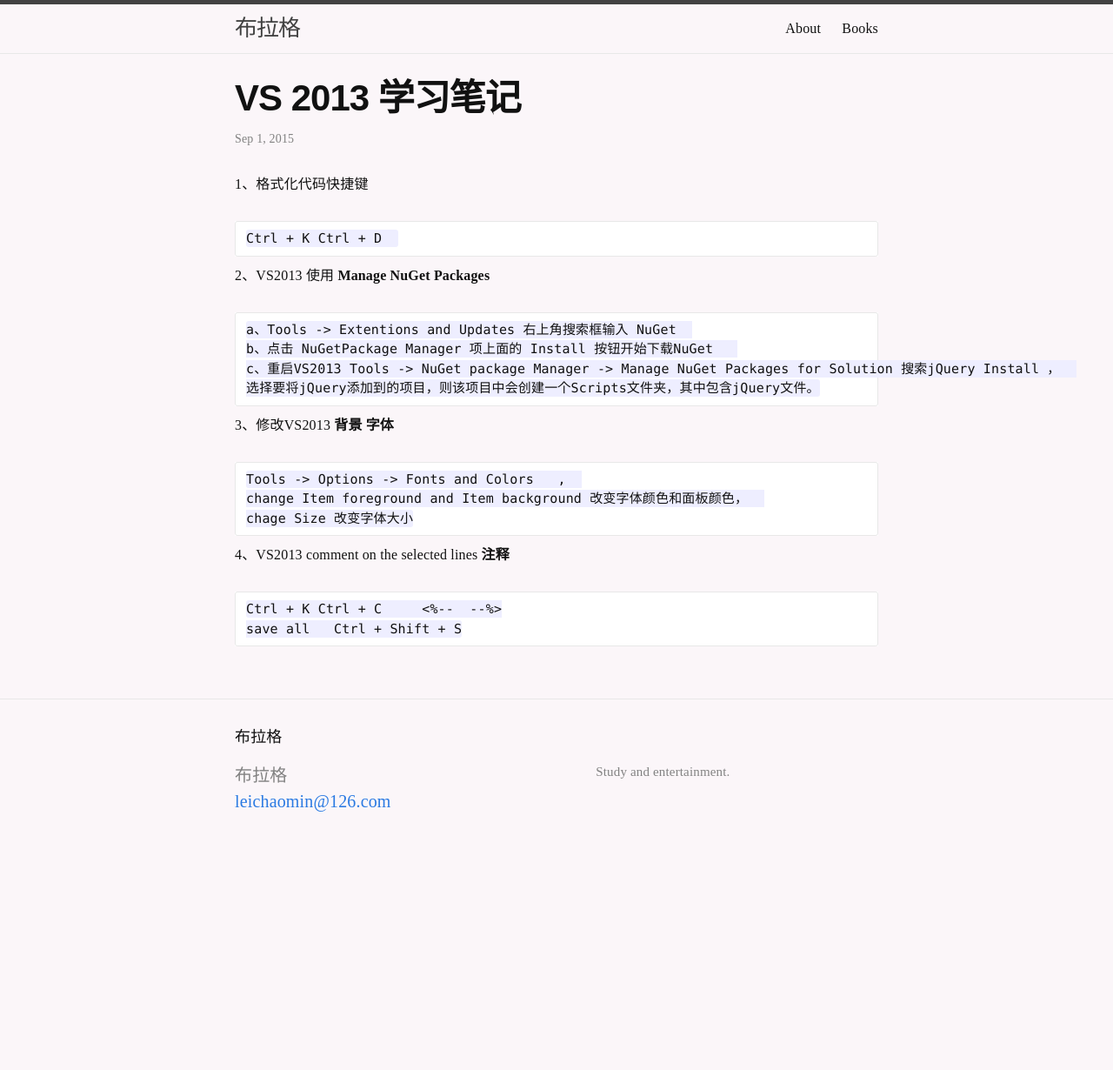
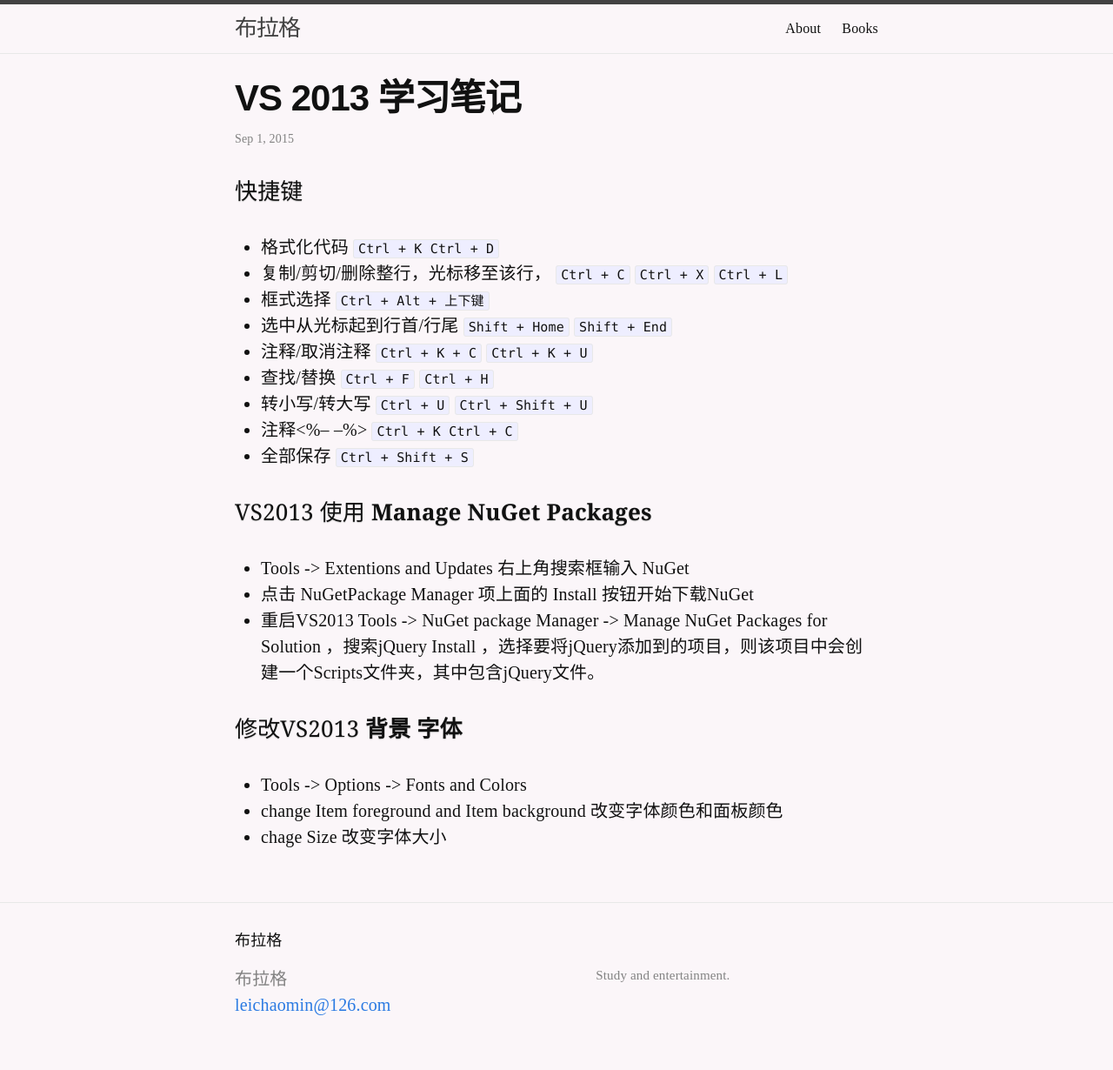
Before and after one commit to Besideme/besideme.github.io, a Jekyll site: the page built from _posts/2015-09-01-VS 2013 学习笔记.md, in a window 1280 px wide. Shown: the whole page at 87% size. Built offline with Jekyll 4.4.1, drawn with Linux system fonts in a browser that asks for light colours; before the commit the page ends 996 px from its top, so only the background shows below that.

Commit message:
update post

```diff
--- a/_posts/2015-09-01-VS 2013 学习笔记.md
+++ b/_posts/2015-09-01-VS 2013 学习笔记.md
@@ -5,24 +5,26 @@ date:   2015-09-01 09:35:50
 categories: thought
 ---
 
-1、格式化代码快捷键
+### 快捷键
 
-    Ctrl + K Ctrl + D
+- 格式化代码 `Ctrl + K Ctrl + D`
+- 复制/剪切/删除整行，光标移至该行， `Ctrl + C`  `Ctrl + X`  `Ctrl + L`
+- 框式选择 `Ctrl + Alt + 上下键`
+- 选中从光标起到行首/行尾 `Shift + Home`  `Shift + End`
+- 注释/取消注释 `Ctrl + K + C`  `Ctrl + K + U`
+- 查找/替换 `Ctrl + F`  `Ctrl + H`
+- 转小写/转大写 `Ctrl + U`  `Ctrl + Shift + U`
+- 注释<%--  --%> `Ctrl + K Ctrl + C`
+- 全部保存 `Ctrl + Shift + S`
 
-2、VS2013 使用 **Manage NuGet Packages**
+### VS2013 使用 **Manage NuGet Packages**
 
-    a、Tools -> Extentions and Updates 右上角搜索框输入 NuGet
-    b、点击 NuGetPackage Manager 项上面的 Install 按钮开始下载NuGet
-    c、重启VS2013 Tools -> NuGet package Manager -> Manage NuGet Packages for Solution 搜索jQuery Install ，
-    选择要将jQuery添加到的项目，则该项目中会创建一个Scripts文件夹，其中包含jQuery文件。
+- Tools -> Extentions and Updates 右上角搜索框输入 NuGet
+- 点击 NuGetPackage Manager 项上面的 Install 按钮开始下载NuGet
+- 重启VS2013 Tools -> NuGet package Manager -> Manage NuGet Packages for Solution ，搜索jQuery Install ，选择要将jQuery添加到的项目，则该项目中会创建一个Scripts文件夹，其中包含jQuery文件。
 
-3、修改VS2013 **背景 字体**
+### 修改VS2013 **背景 字体**
 
-    Tools -> Options -> Fonts and Colors   ,
-    change Item foreground and Item background 改变字体颜色和面板颜色，
-    chage Size 改变字体大小
-
-4、VS2013 comment on the selected lines&nbsp;**注释**
-
-    Ctrl + K Ctrl + C     <%--  --%>
-    save all   Ctrl + Shift + S
+- Tools -> Options -> Fonts and Colors
+- change Item foreground and Item background 改变字体颜色和面板颜色
+- chage Size 改变字体大小
```
Also changed, not shown: _posts/2015-09-02-Markdown 基本语法.md (+32 -36 lines), _posts/2015-09-08-Python Log.markdown (added, +151 -0 lines).
